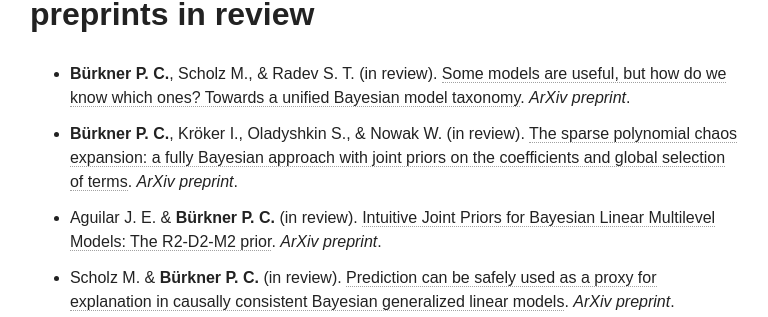
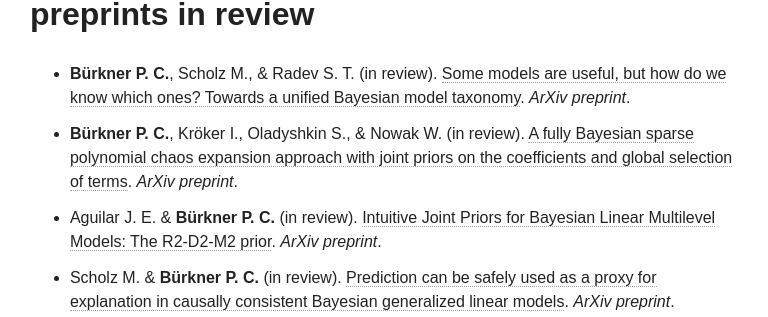
Before and after one commit to paul-buerkner/paul-buerkner.github.io, a Jekyll site: the page built from publications/index.md, in a window 1280 px wide and 900 px high, scrolled down 473 px. Shown: the part 135-452 px from the top of the window, without its empty margins (256-1024 px from the left). Built offline with Jekyll 4.4.1, drawn with Linux system fonts in a browser that asks for light colours; nearby versions of some CDN libraries.

Commit message:
change preprint name

```diff
--- a/publications/index.md
+++ b/publications/index.md
@@ -7,7 +7,7 @@ excerpt: "A list of my publications"
 ## preprints in review
 
 * **Bürkner P. C.**, Scholz M., & Radev S. T. (in review). [Some models are useful, but how do we know which ones? Towards a unified Bayesian model taxonomy](http://arxiv.org/abs/2209.02439). *ArXiv preprint*.
-* **Bürkner P. C.**, Kröker I., Oladyshkin S., & Nowak W. (in review). [The sparse polynomial chaos expansion: a fully Bayesian approach with joint priors on the coefficients and global selection of terms](https://arxiv.org/abs/2204.06043). *ArXiv preprint*.
+* **Bürkner P. C.**, Kröker I., Oladyshkin S., & Nowak W. (in review). [A fully Bayesian sparse polynomial chaos expansion approach with joint priors on the coefficients and global selection of terms](https://arxiv.org/abs/2204.06043). *ArXiv preprint*.
 * Aguilar J. E. & **Bürkner P. C.** (in review). [Intuitive Joint Priors for Bayesian Linear Multilevel Models: The R2-D2-M2 prior](https://arxiv.org/abs/2208.07132). *ArXiv preprint*.
 * Scholz M. & **Bürkner P. C.** (in review). [Prediction can be safely used as a proxy for explanation in causally consistent Bayesian generalized linear models](https://arxiv.org/abs/2210.06927). *ArXiv preprint*.
 * Schmitt, M., Radev, S. T., & **Bürkner P. C.** (in review). [Meta-Uncertainty in Bayesian Model Comparison](http://arxiv.org/abs/2210.07278). *ArXiv preprint*.
```
